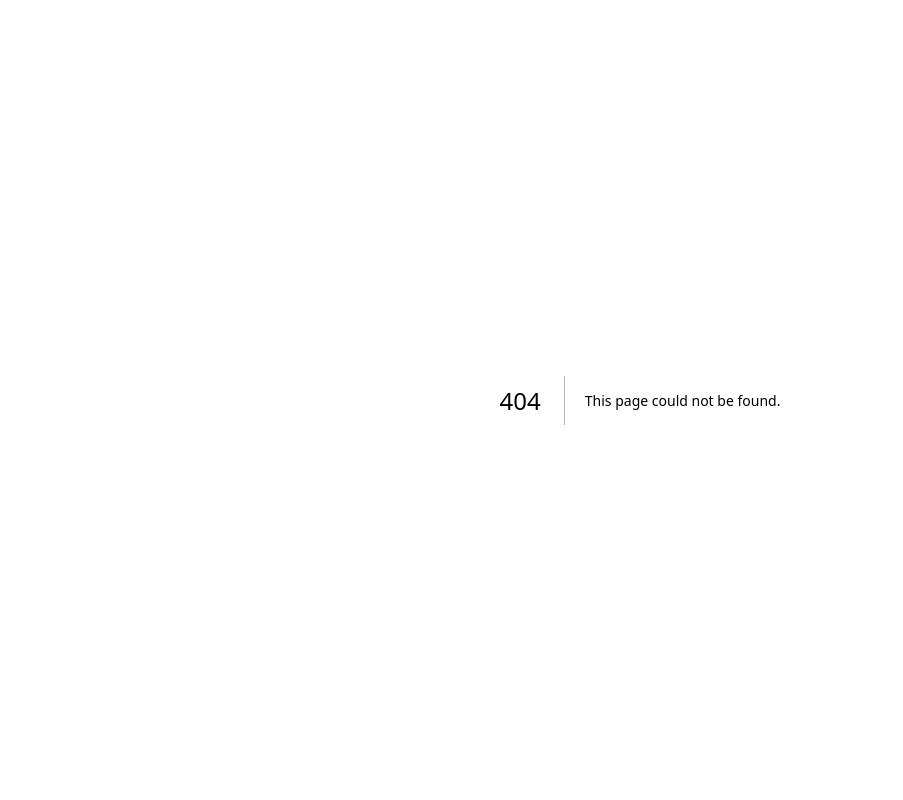
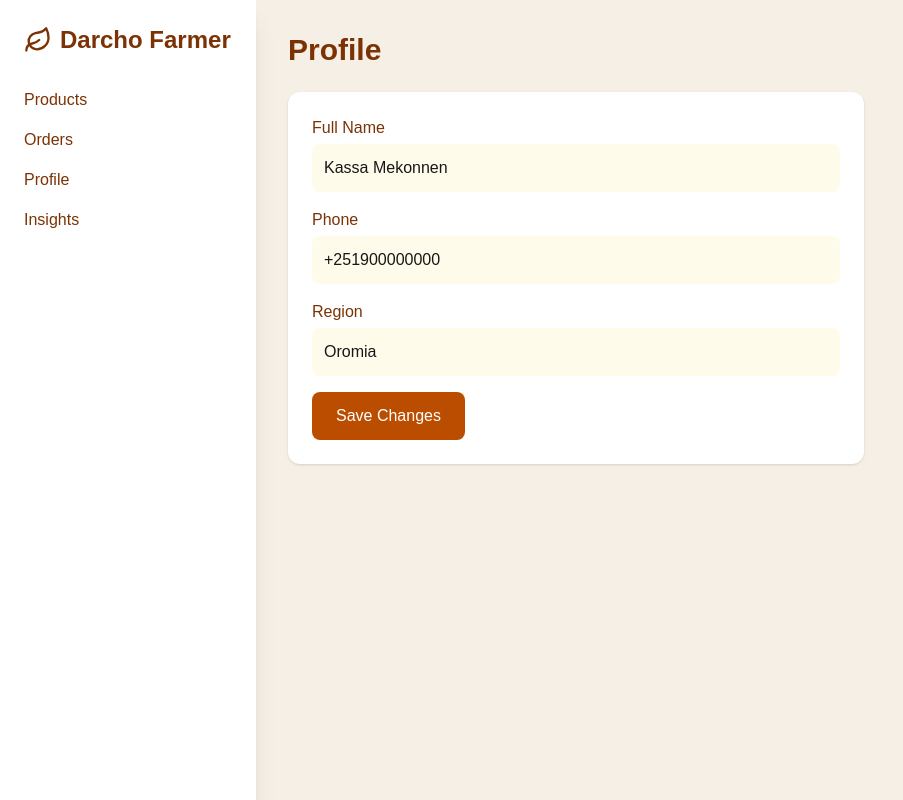
Before and after one commit to Abrishkassa/darcho, a Next.js app: page /farmer/profile in a window 1280 px wide. Before the commit this address had no page. Shown: the whole page, without its empty margins (0-903 px from the left). Built offline with nearby package versions, Linux system fonts and the light colour scheme.

Commit message:
farmer portals

```diff
--- /dev/null
+++ b/src/app/farmer/insights/page.tsx
@@ -0,0 +1,26 @@
+export default function FarmerInsights() {
+  return (
+    <div>
+      <h1 className="text-3xl font-bold text-amber-900 mb-6">Insights</h1>
+
+      <div className="grid grid-cols-1 md:grid-cols-3 gap-6">
+
+        <div className="p-6 bg-white shadow rounded-xl">
+          <h2 className="text-xl font-semibold text-amber-800">Total Sales</h2>
+          <p className="text-3xl font-bold text-green-700 mt-3">12,400 Birr</p>
+        </div>
+
+        <div className="p-6 bg-white shadow rounded-xl">
+          <h2 className="text-xl font-semibold text-amber-800">Active Orders</h2>
+          <p className="text-3xl font-bold text-amber-800 mt-3">5</p>
+        </div>
+
+        <div className="p-6 bg-white shadow rounded-xl">
+          <h2 className="text-xl font-semibold text-amber-800">Coffee Quality Score</h2>
+          <p className="text-3xl font-bold text-blue-700 mt-3">89%</p>
+        </div>
+
+      </div>
+    </div>
+  );
+}
--- /dev/null
+++ b/src/app/farmer/profile/page.tsx
@@ -0,0 +1,28 @@
+export default function FarmerProfile() {
+  return (
+    <div>
+      <h1 className="text-3xl font-bold text-amber-900 mb-6">Profile</h1>
+
+      <div className="bg-white p-6 rounded-xl shadow max-w-xl">
+        <div className="mb-4">
+          <label className="text-amber-900 font-medium">Full Name</label>
+          <input className="w-full p-3 bg-amber-50 rounded-lg mt-1" defaultValue="Kassa Mekonnen" />
+        </div>
+
+        <div className="mb-4">
+          <label className="text-amber-900 font-medium">Phone</label>
+          <input className="w-full p-3 bg-amber-50 rounded-lg mt-1" defaultValue="+251900000000" />
+        </div>
+
+        <div className="mb-4">
+          <label className="text-amber-900 font-medium">Region</label>
+          <input className="w-full p-3 bg-amber-50 rounded-lg mt-1" defaultValue="Oromia" />
+        </div>
+
+        <button className="px-6 py-3 bg-amber-700 text-white rounded-lg">
+          Save Changes
+        </button>
+      </div>
+    </div>
+  );
+}
```
